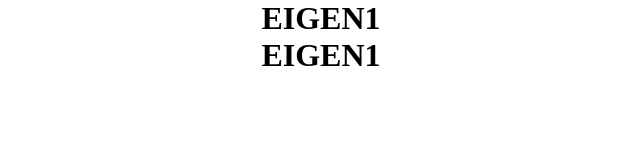
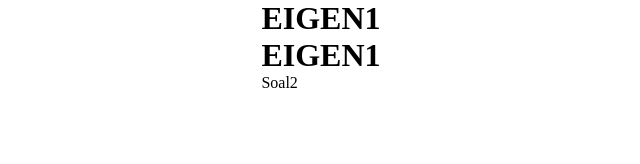
Before and after one commit to micodee/react-test-eigen, a React (Create React App) app: page / in a window 1280 px wide. Shown: the top 164 px of the page, without its empty margins (319-959 px from the left). Built offline with nearby package versions, Linux system fonts and the light colour scheme.

Commit message:
menambahkan file Soal2.jsx

```diff
--- a/src/App.jsx
+++ b/src/App.jsx
@@ -1,10 +1,12 @@
 import React from 'react'
 import Soal1 from './test/Soal1'
+import Soal2 from './test/Soal2'
 
 const App = () => {
   return (
     <>
         <Soal1/>
+        <Soal2/>
     </>
   )
 }
--- /dev/null
+++ b/src/test/Soal2.jsx
@@ -0,0 +1,15 @@
+import React from 'react'
+
+//Diberikan contoh sebuah kalimat, silahkan cari kata terpanjang dari kalimat tersebut, jika ada kata dengan panjang yang sama silahkan ambil salah satu
+//const sentence = "Saya sangat senang mengerjakan soal algoritma"
+// mengerjakan: 11 character
+
+
+
+const Soal2 = () => {
+  return (
+    <div>Soal2</div>
+  )
+}
+
+export default Soal2
```
Also changed, not shown: src/test/Soal1.jsx (+2 -0 lines).
